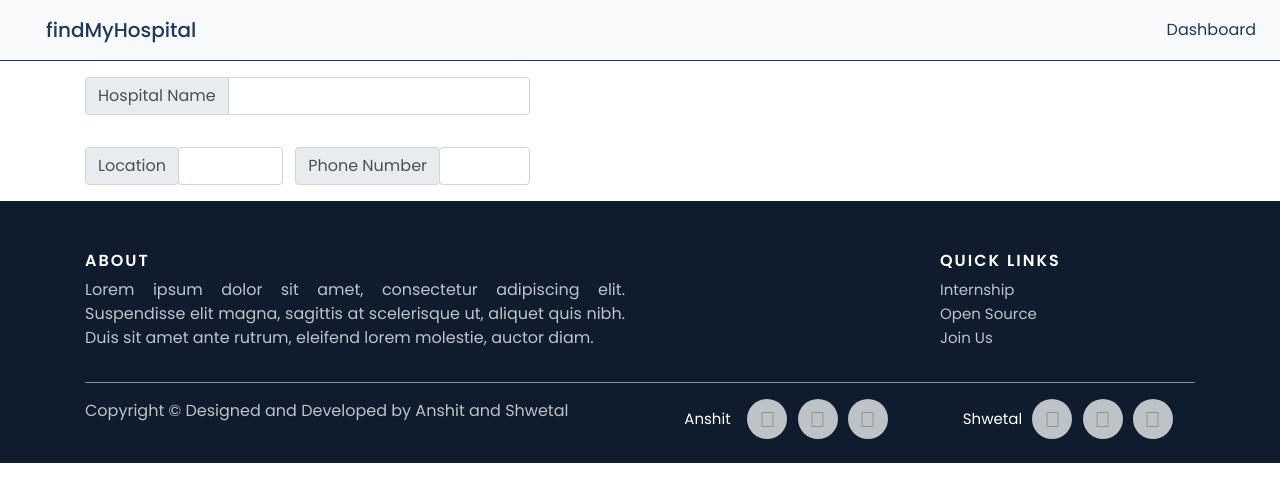
After one commit to Anshit01/findMyHospital, a Django app: page /dashboard/ in a window 1280 px wide. The commit adds this page. Shown: the top 502 px of the page. Run offline with Django 3.2, Linux system fonts and the light colour scheme; some libraries are stand-ins or nearby versions.

Commit message:
dashboard in process

```diff
--- a/app/forms.py
+++ b/app/forms.py
@@ -8,13 +8,13 @@ from django import forms
 class UserCreateForm(UserCreationForm):
 	class Meta:
 
-		fields = ('username','password1', 'password2')
+		fields = ('email','username','password1', 'password2')
 		model = get_user_model()
 
 		def __init__(self, *args, **kwargs):
 			super().__init__(*args, **kwargs)
 			self.fields['username'].label.widget.attrs.update({'class': 'form-control'})
-
+			self.fields['email'].label.widget.attrs.update({'class': 'form-control'})
 
 # class HospitalDataCreateForm(forms.ModelForm):
 # 	class Meta:
--- /dev/null
+++ b/app/static/css/dashboard.css
@@ -0,0 +1,15 @@
+.hospital-name{
+    width: 50%;
+}
+
+.contact-flex{
+    display: flex;
+}
+.group-1{
+    display: flex;
+    justify-content: start;
+}
+.group-2{
+    display: flex;
+    justify-content: end;
+}
--- a/app/templates/base.html
+++ b/app/templates/base.html
@@ -31,7 +31,7 @@
                 {% if user.is_authenticated %}
                 <a class="nav-link join-btn mx-auto" href="/logout">Log out</a>
                 {% else %}
-                <a class="nav-link  mx-auto" href="/register">Dashboard</a>
+                <a class="nav-link  mx-auto" href="/dashboard">Dashboard</a>
                 {% endif %}
             </li>
 
--- /dev/null
+++ b/app/templates/dashboard.html
@@ -0,0 +1,47 @@
+{% extends 'base.html' %}
+{% load bootstrap4 %}
+{% load static %}
+
+{% block head_block %}
+    <link rel="stylesheet" href="{% static 'css/dashboard.css' %}">
+
+    <title>Update Data</title>
+{% endblock %}
+
+{% block body_block %}
+
+<div class="page-wrap">
+    <div class="container ">
+        <div class="row">
+            <div class="col-md-5 ">
+                <div class="input-group mb-3 mx-auto mt-3">
+                    <div class="input-group-prepend">
+                        <span class="input-group-text" id="basic-addon3">Hospital Name</span>
+                    </div>
+                    <input type="text" class="form-control hospital-name text-center" id="basic-url" aria-describedby="basic-addon3" >
+                </div>
+
+                <div class="contact-flex">
+                    <div class="input-group1 mb-3 mx-auto mt-3 group-1">
+                        <div class="input-group-prepend">
+                            <span class="input-group-text" id="basic-addon3">Location</span>
+                        </div>
+                        <input type="text" class="form-control hospital-name text-center" id="basic-url" aria-describedby="basic-addon3" >
+                    </div>
+
+                    <div class="input-group2 mb-3 mx-auto mt-3 group-2">
+                        <div class="input-group-prepend">
+                            <span class="input-group-text" id="basic-addon3">Phone Number</span>
+                        </div>
+                        <input type="text" class="form-control hospital-name text-center" id="basic-url" aria-describedby="basic-addon3" >
+                    </div>
+                </div>
+
+            </div>
+        </div>
+    </div>
+</div>
+
+
+
+{% endblock %}
--- a/app/templates/index.html
+++ b/app/templates/index.html
@@ -22,7 +22,7 @@
                     <div class="btn-group">
 
                         {% if user.is_authenticated %}
-                        <a href="#" class="hero-section-btn btn-filled">Update Data</a>
+                        <a href="/dashboard" class="hero-section-btn btn-filled">Update Data</a>
                         {% else %}
                         <a href="/register" class="hero-section-btn btn-filled">Join Us</a>
                         <a href="/login" class="hero-section-btn btn-hollow">Login</a>
--- a/app/templates/register.html
+++ b/app/templates/register.html
@@ -5,7 +5,7 @@
 {% block head_block %}
     <link rel="stylesheet" href="{% static 'css/register.css' %}">
 
-    <title>Open Source</title>
+    <title>Register</title>
 {% endblock %}
 
 {% block body_block %}
--- a/app/urls.py
+++ b/app/urls.py
@@ -8,6 +8,7 @@ from findMyHospital import settings
 
 urlpatterns = [
     path('', views.index_handler, name='index'),
+    path('dashboard/',views.dashboard_handler,name='dashboard'),
 
     # path('internship/', views.internship_handler, name="internship"),
     # path('internship/<int:id>', views.internship_description_handler, name="internship_desctiption"),
--- a/app/views.py
+++ b/app/views.py
@@ -21,3 +21,6 @@ class Register (CreateView):
 	form_class = forms.UserCreateForm
 	success_url = reverse_lazy('login')
 	template_name='register.html'
+
+def dashboard_handler(request):
+    return render(request, 'dashboard.html')
```
